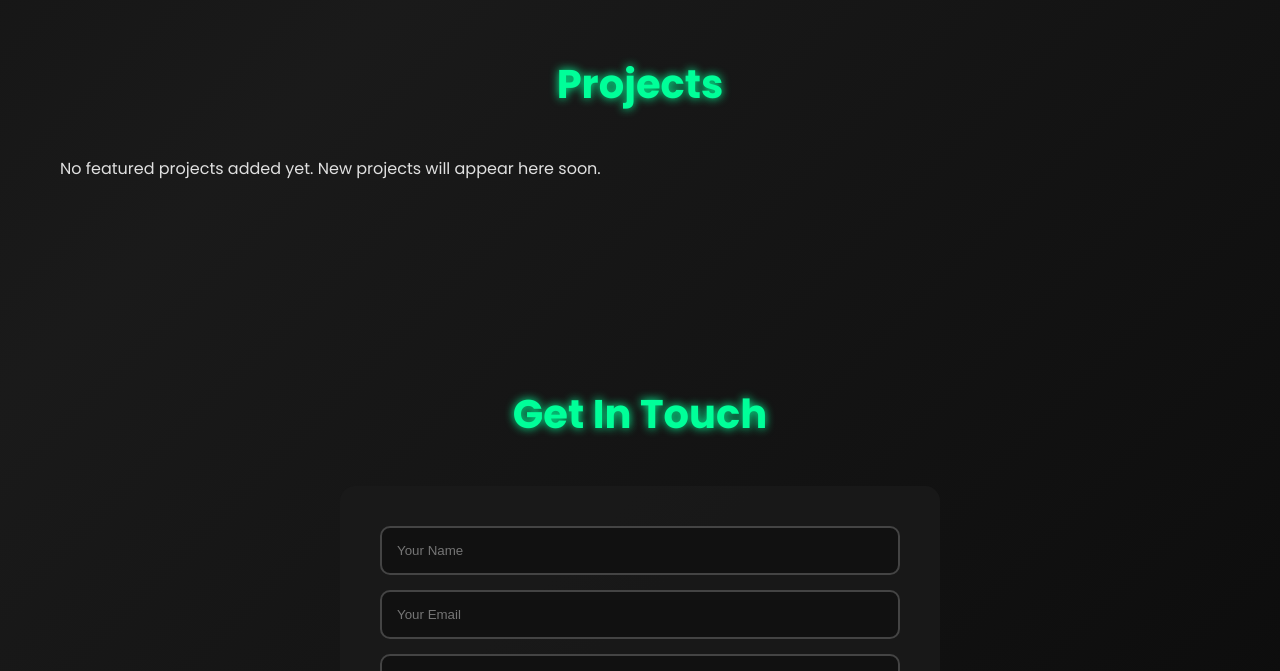
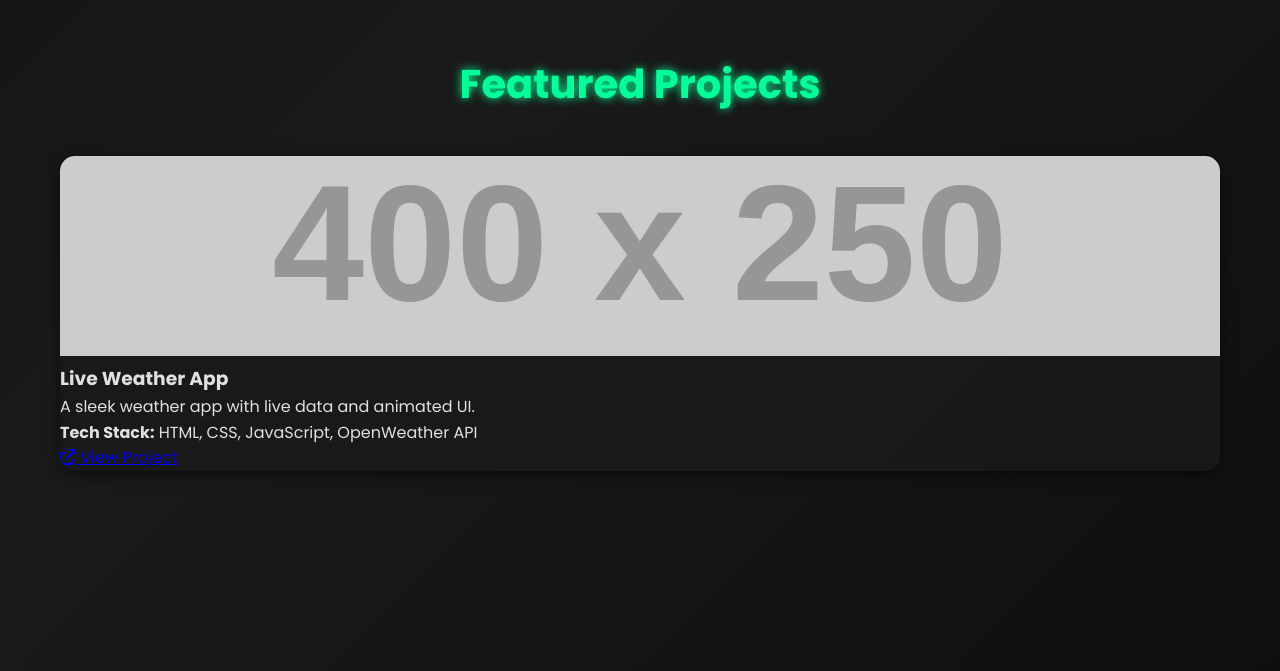
Before and after one commit to soumyadweep74/worldofsoumya, a plain HTML site: page index.html in a window 1280 px wide. Shown: the part 1551-2222 px from the top of the page. Drawn offline with nearby package versions, Linux system fonts and the light colour scheme; placeholder pictures from the web are drawn by us.

Commit message:
Update index.html

```diff
--- a/index.html
+++ b/index.html
@@ -4,9 +4,7 @@
   <meta charset="UTF-8">
   <meta name="viewport" content="width=device-width, initial-scale=1.0">
   <meta name="description" content="Soumyadweep Giri's Portfolio: B.Tech CSE Student, Web Developer, and Tech Enthusiast.">
-  <meta name="keywords" content="Soumyadweep Giri, Portfolio, Computer Science, Web Development, Projects">
-
-  <title>Soumyadweep Giri | Computer Science Engineer & Creator</title>
+  <title>Soumyadweep Giri | Portfolio</title>
 
   <link rel="stylesheet" href="style.css">
   <link href="https://fonts.googleapis.com/css2?family=Poppins:wght@300;400;600;700&display=swap" rel="stylesheet">
@@ -17,18 +15,13 @@
   <script src="https://cdn.jsdelivr.net/npm/emailjs-com@3/dist/email.min.js"></script>
 
   <script>
-    (function() {
-      emailjs.init("u1ubiB9-EbrJEI3Ce");
-    })();
+    (function() { emailjs.init("u1ubiB9-EbrJEI3Ce"); })();
 
     function sendEmail(event) {
       event.preventDefault();
-
       const form = event.target;
       const status = document.getElementById('form-status');
-
       status.innerText = "Sending...";
-
       emailjs.sendForm('service_soumya74', 'template_7v2pu0o', form)
       .then(() => {
         status.innerText = "Message sent successfully! 🎉";
@@ -37,13 +30,13 @@
       }, (error) => {
         status.innerText = "Failed to send. Please try again.";
         status.style.color = "#f00";
+        console.error(error);
       });
     }
   </script>
 </head>
 
 <body>
-
 <header>
   <nav>
     <div class="logo">Soumyadweep Giri</div>
@@ -75,37 +68,29 @@
 <section id="skills" data-aos="fade-up">
   <div class="container">
     <h2>My Skills</h2>
-
     <div class="skills-grid">
-      <div class="skill">
-        <h3>Python</h3>
-        <div class="progress-bar"><div class="progress" style="width: 75%;"></div></div>
-      </div>
-
-      <div class="skill">
-        <h3>JavaScript</h3>
-        <div class="progress-bar"><div class="progress" style="width: 80%;"></div></div>
-      </div>
-
-      <div class="skill">
-        <h3>Web Development (HTML/CSS)</h3>
-        <div class="progress-bar"><div class="progress" style="width: 85%;"></div></div>
-      </div>
-
-      <div class="skill">
-        <h3>C & Java</h3>
-        <div class="progress-bar"><div class="progress" style="width: 70%;"></div></div>
-      </div>
+      <div class="skill"><h3>Python</h3><div class="progress-bar"><div class="progress" style="width: 75%;"></div></div></div>
+      <div class="skill"><h3>JavaScript</h3><div class="progress-bar"><div class="progress" style="width: 80%;"></div></div></div>
+      <div class="skill"><h3>Web Development (HTML/CSS)</h3><div class="progress-bar"><div class="progress" style="width: 85%;"></div></div></div>
+      <div class="skill"><h3>C & Java</h3><div class="progress-bar"><div class="progress" style="width: 70%;"></div></div></div>
     </div>
   </div>
 </section>
 
 <section id="projects" data-aos="fade-up">
   <div class="container">
-    <h2>Projects</h2>
+    <h2>Featured Projects</h2>
+    <div class="projects-grid">
 
-    <div class="projects-grid">
-      <p>No featured projects added yet. New projects will appear here soon.</p>
+      <!-- ONLY Weather App -->
+      <div class="project-card" data-aos="zoom-in">
+        <img src="https://via.placeholder.com/400x250/0f9/111?text=Live+Weather+App" alt="Live Weather App">
+        <h3>Live Weather App</h3>
+        <p>A sleek weather app with live data and animated UI.</p>
+        <p><strong>Tech Stack:</strong> HTML, CSS, JavaScript, OpenWeather API</p>
+        <a href="weather/index.html" target="_blank"><i class="fas fa-external-link-alt"></i> View Project</a>
+      </div>
+
     </div>
   </div>
 </section>
@@ -113,7 +98,6 @@
 <section id="contact" data-aos="fade-up">
   <div class="container">
     <h2>Get In Touch</h2>
-
     <form id="contactForm" onsubmit="sendEmail(event)">
       <input type="text" name="from_name" placeholder="Your Name" required>
       <input type="email" name="reply_to" placeholder="Your Email" required>
@@ -127,17 +111,15 @@
 <footer>
   <div class="container">
     <p>&copy; 2025 Soumyadweep Giri. All rights reserved.</p>
-
     <div class="social-links">
       <a href="https://linkedin.com/in/soumya-giri" target="_blank"><i class="fab fa-linkedin"></i></a>
       <a href="https://github.com/soumyadweep74" target="_blank"><i class="fab fa-github"></i></a>
-      <a href="mailto:soumyadweep@example.com"><i class="fas fa-envelope"></i></a>
+      <a href="mailto:soumya@example.com"><i class="fas fa-envelope"></i></a>
     </div>
   </div>
 </footer>
 
 <script src="main.js"></script>
 <script>AOS.init();</script>
-
 </body>
 </html>
```
